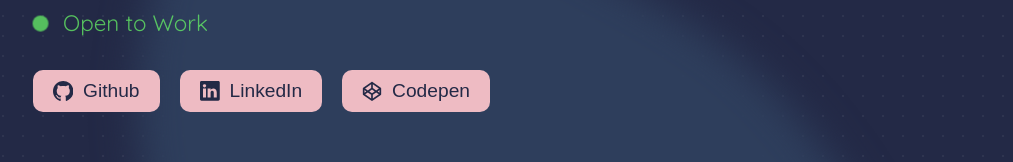
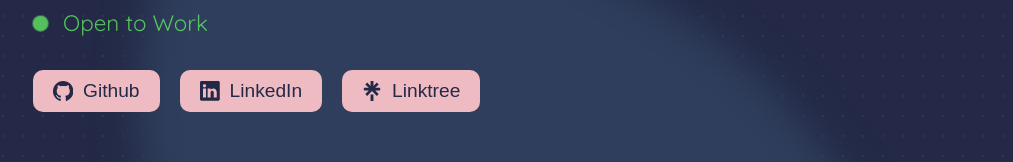
Before and after one commit to LunnosMp4/PortfolioV2, a Vue app: page / in a window 1280 px wide. Shown: the part 494-656 px from the top of the page, without its empty margins (127-1140 px from the left). Built offline with nearby package versions, Linux system fonts and the light colour scheme.

Commit message:
Add new project, replace codepen with linktree

```diff
--- a/src/components/Project.vue
+++ b/src/components/Project.vue
@@ -83,6 +83,7 @@ export default {
 
 .card-content p {
   font-size: 1.1em;
+  margin-top: auto;
 }
 
 .title {
--- a/src/components/sections/ProjectsSection.vue
+++ b/src/components/sections/ProjectsSection.vue
@@ -43,7 +43,8 @@ export default {
     return {
       hoveredIndex: null,
       projects: [
-      { color: 'rgba(255, 104, 104, 0.3)', title: 'Dashboard', description: 'A personal dashboard to manage your raspberry, host cloud stockage, write note, etc...', openLink: 'https://github.com/LunnosMp4', skills: ['Vue.js', 'Node.js', 'Raspberry Pi'] },
+        { color: 'rgba(255, 180, 85, 0.4)', title: 'GateKeeper', description: 'A high-performance Rust-based API Gateway with authentication, rate limiting, caching, and analytics for managing and securing backend microservices.', openLink: 'https://github.com/LunnosMp4/GateKeeper', skills: ['Rust', 'Vue.js', 'Docker', 'PostgreSQL', 'Redis'] },
+        { color: 'rgba(255, 104, 104, 0.3)', title: 'Dashboard', description: 'A personal dashboard to manage your raspberry, host cloud stockage, write note, etc...', openLink: 'https://github.com/LunnosMp4', skills: ['Vue.js', 'Node.js', 'Raspberry Pi'] },
         { color: 'rgba(255, 217, 104, 0.3)', title: 'Cirrus', description: 'An aircraft game featuring realistic/arcade physics, providing a nuanced experience for mastering proper aircraft control.', openLink: 'https://github.com/LunnosMp4/Cirrus', skills: ['Unreal Engine 5', 'C++', '3D Modeling'] },
         { color: 'rgba(104, 255, 169, 0.3)', title: 'Dump1090 Web Modern', description: 'A modern web interface for dump1090, used to track airplanes with an ADS-B receiver.', openLink: 'https://github.com/LunnosMp4/Dump1090-Web-Modern', skills: ['JavaScript', 'HTML', 'CSS'] },
         { color: 'rgba(169, 104, 255, 0.3)', title: 'Portfolio', description: 'This website, made using Vue.js and some library like GSAP for all the animations.', openLink: 'https://github.com/LunnosMp4/PortfolioV2', skills: ['Vue.js', 'Node.js', 'HTML', 'CSS'] },
--- a/src/screens/HomeScreen.vue
+++ b/src/screens/HomeScreen.vue
@@ -21,9 +21,9 @@
         <svg width="20" height="20" viewBox="0 0 256 256" xml:space="preserve"><g transform="scale(2.81 2.81)" ><path d="M 83.349 0 H 6.651 C 2.978 0 0 2.887 0 6.447 v 77.106 C 0 87.114 2.978 90 6.651 90 h 76.698 C 87.022 90 90 87.114 90 83.553 V 6.447 C 90 2.887 87.022 0 83.349 0 z M 27.282 75.339 H 13.688 v -40.64 h 13.594 V 75.339 z M 20.485 29.151 h -0.088 c -4.562 0 -7.512 -3.121 -7.512 -7.021 c 0 -3.988 3.04 -7.022 7.69 -7.022 c 4.651 0 7.513 3.034 7.601 7.022 C 28.176 26.03 25.225 29.151 20.485 29.151 z M 76.299 75.339 H 62.707 V 53.598 c 0 -5.463 -1.968 -9.19 -6.887 -9.19 c -3.756 0 -5.992 2.513 -6.975 4.94 c -0.359 0.868 -0.447 2.081 -0.447 3.296 v 22.695 H 34.804 c 0 0 0.178 -36.826 0 -40.64 h 13.594 v 5.756 c 1.806 -2.769 5.036 -6.709 12.251 -6.709 c 8.944 0 15.65 5.808 15.65 18.291 V 75.339 z" style="stroke: none; stroke-width: 1; stroke-dasharray: none; stroke-linecap: butt; stroke-linejoin: miter; stroke-miterlimit: 10; fill: var(--color-button-text); fill-rule: nonzero; opacity: 1;" transform=" matrix(1 0 0 1 0 0) " stroke-linecap="round" /></g></svg>
         LinkedIn
       </RoundedButton>
-      <RoundedButton url="https://codepen.io/lunnosmp4">
-        <svg width="20" height="20" viewBox="0 0 24 24" fill="none" xmlns="http://www.w3.org/2000/svg"><path fill-rule="evenodd" clip-rule="evenodd" d="M11.4265 1.18077C11.7709 0.939744 12.2291 0.939744 12.5735 1.18077L22.5735 8.18077C22.8408 8.3679 23 8.67369 23 9V16C23 16.3263 22.8408 16.6321 22.5735 16.8192L12.5735 23.8192C12.2291 24.0603 11.7709 24.0603 11.4265 23.8192L1.42654 16.8192C1.15921 16.6321 1 16.3263 1 16V9C1 8.67369 1.15921 8.3679 1.42654 8.18077L11.4265 1.18077ZM3 10.9207V14.0793L5.25621 12.5L3 10.9207ZM7 13.7207L3.74379 16L11 21.0793V16.5207L7 13.7207ZM13 16.5207V21.0793L20.2562 16L17 13.7207L13 16.5207ZM18.7438 12.5L21 14.0793V10.9207L18.7438 12.5ZM20.2562 9L17 11.2793L13 8.47934V3.92066L20.2562 9ZM11 3.92066V8.47934L7 11.2793L3.74379 9L11 3.92066ZM12 10.2207L8.74379 12.5L12 14.7793L15.2562 12.5L12 10.2207Z" fill="var(--color-button-text)"/></svg>
-        Codepen
+      <RoundedButton url="https://linktr.ee/lunnos">
+        <svg width="20" height="20" viewBox="0 0 24 24" fill="none" xmlns="http://www.w3.org/2000/svg"><path d="m13.73635 5.85251 4.00467-4.11665 2.3248 2.3808-4.20064 4.00466h5.9085v3.30473h-5.9365l4.22865 4.10766-2.3248 2.3338L12.0005 12.099l-5.74052 5.76852-2.3248-2.3248 4.22864-4.10766h-5.9375V8.12132h5.9085L3.93417 4.11666l2.3248-2.3808 4.00468 4.11665V0h3.4727zm-3.4727 10.30614h3.4727V24h-3.4727z" fill="var(--color-button-text)"/></svg>
+        Linktree
       </RoundedButton>
     </div>
 
```
